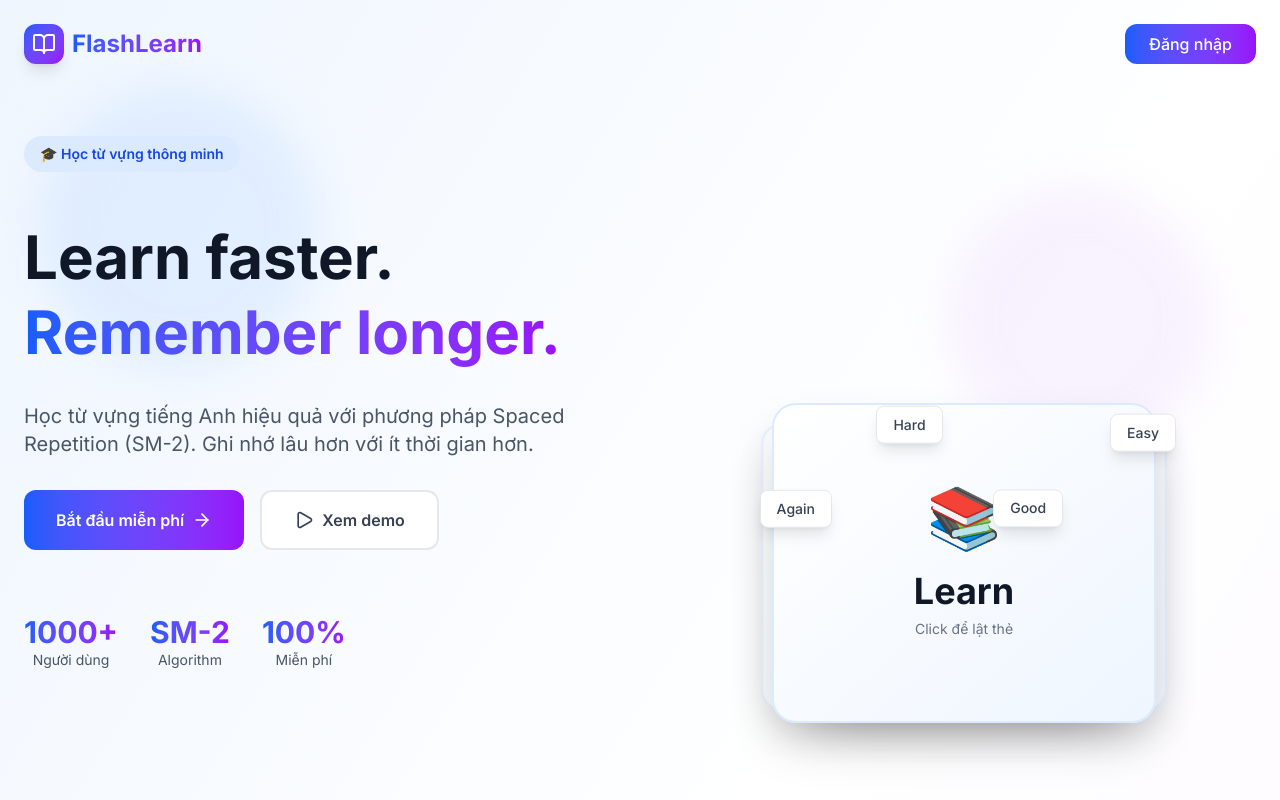
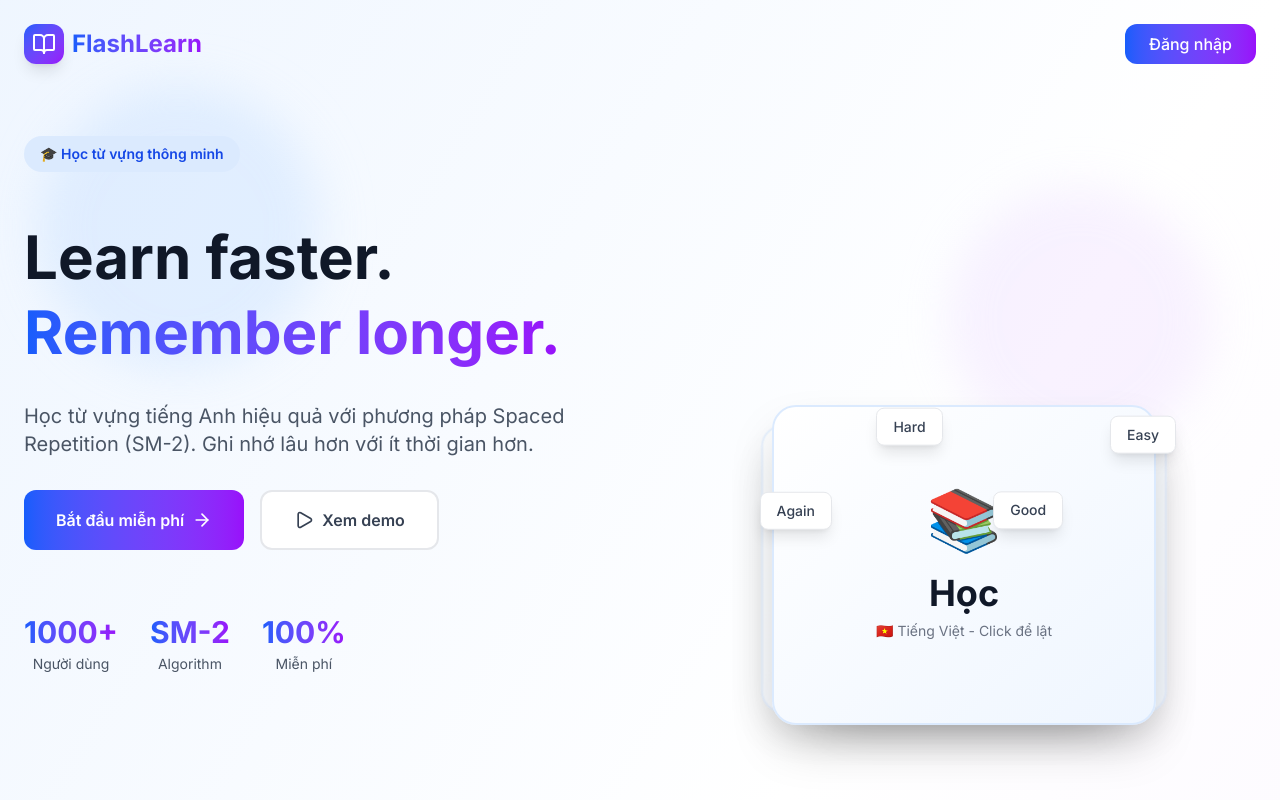
Before and after one commit to ngoctruonggiang/Flash_Card_FE, a Next.js app in the folder flashcard-app/: page / in a window 1280 px wide. Shown: the top 800 px of the page. Built offline with nearby package versions, Linux system fonts and the light colour scheme.

Commit message:
Update page.tsx

```diff
--- a/flashcard-app/app/page.tsx
+++ b/flashcard-app/app/page.tsx
@@ -20,9 +20,9 @@ export default function WelcomePage() {
   const [isFlipped, setIsFlipped] = useState(false);
 
   const flashcards = [
-    { front: 'Hello', back: 'Xin chào', emoji: '👋' },
-    { front: 'Learn', back: 'Học', emoji: '📚' },
-    { front: 'Success', back: 'Thành công', emoji: '🎯' }
+    { front: 'Xin chào', back: 'Hello', emoji: '👋' },
+    { front: 'Học', back: 'Learn', emoji: '📚' },
+    { front: 'Thành công', back: 'Success', emoji: '🎯' }
   ];
 
   useEffect(() => {
@@ -170,7 +170,7 @@ export default function WelcomePage() {
                 </motion.button>
 
                 <motion.button
-                  onClick={() => alert('Demo coming soon!')}
+                  onClick={() => alert('🎬 Demo sẽ có sớm thôi!')}
                   className="group px-8 py-4 bg-white text-gray-700 rounded-xl font-semibold border-2 border-gray-200 hover:border-blue-600 hover:shadow-lg transition-all duration-300 flex items-center justify-center space-x-2"
                   whileHover={{ scale: 1.05, y: -2 }}
                   whileTap={{ scale: 0.95 }}
@@ -192,13 +192,13 @@ export default function WelcomePage() {
                     <div className="text-3xl font-bold bg-gradient-to-r from-blue-600 to-purple-600 bg-clip-text text-transparent">
                       {stat.value}
                     </div>
-                    <div className="text-sm text-gray-600">{stat.label}</div>
+                    <div className="text-sm text-gray-600 mt-1">{stat.label}</div>
                   </div>
                 ))}
               </motion.div>
             </motion.div>
 
-            {/* Right 3D Cards */}
+            {/* Right 3D Cards - FIXED VERSION */}
             <motion.div
               className="relative h-[400px] sm:h-[450px] md:h-[500px] z-10"
               initial={{ opacity: 0, scale: 0.8 }}
@@ -206,7 +206,7 @@ export default function WelcomePage() {
               transition={{ delay: 0.4, duration: 0.8 }}
             >
               <div className="absolute inset-0 flex items-center justify-center">
-                <div className="relative w-full max-w-sm perspective-1000">
+                <div className="relative w-full max-w-sm" style={{ perspective: '1000px' }}>
                   <AnimatePresence mode="wait">
                     {flashcards.map((card, index) => {
                       const offset = index - currentCard;
@@ -240,28 +240,33 @@ export default function WelcomePage() {
                           <div
                             className="relative w-full h-80 cursor-pointer"
                             onClick={() => offset === 0 && setIsFlipped(!isFlipped)}
+                            style={{ transformStyle: 'preserve-3d' }}
                           >
-                            {/* Front */}
+                            {/* Front - TIẾNG VIỆT */}
                             <div
-                              className="absolute inset-0 backface-hidden bg-gradient-to-br from-white to-blue-50 rounded-3xl shadow-2xl border-2 border-blue-100 p-8 flex flex-col items-center justify-center"
-                              style={{ backfaceVisibility: 'hidden' }}
+                              className="absolute inset-0 bg-gradient-to-br from-white to-blue-50 rounded-3xl shadow-2xl border-2 border-blue-100 p-8 flex flex-col items-center justify-center"
+                              style={{
+                                backfaceVisibility: 'hidden',
+                                WebkitBackfaceVisibility: 'hidden'
+                              }}
                             >
                               <div className="text-6xl mb-6">{card.emoji}</div>
                               <h3 className="text-4xl font-bold text-gray-900 mb-2">{card.front}</h3>
-                              <p className="text-gray-500 text-sm">Click để lật thẻ</p>
+                              <p className="text-gray-500 text-sm">🇻🇳 Tiếng Việt - Click để lật</p>
                             </div>
 
-                            {/* Back */}
+                            {/* Back - TIẾNG ANH (FIXED - không bị ngược) */}
                             <div
-                              className="absolute inset-0 backface-hidden bg-gradient-to-br from-purple-500 to-blue-600 rounded-3xl shadow-2xl p-8 flex flex-col items-center justify-center"
+                              className="absolute inset-0 bg-gradient-to-br from-purple-500 to-blue-600 rounded-3xl shadow-2xl p-8 flex flex-col items-center justify-center"
                               style={{
                                 backfaceVisibility: 'hidden',
+                                WebkitBackfaceVisibility: 'hidden',
                                 transform: 'rotateY(180deg)'
                               }}
                             >
-                              <div className="text-6xl mb-6">{card.emoji}</div>
+                              <div className="text-6xl mb-6" style={{ transform: 'scaleX(1)' }}>{card.emoji}</div>
                               <h3 className="text-4xl font-bold text-white mb-2">{card.back}</h3>
-                              <p className="text-blue-100 text-sm">Nghĩa tiếng Việt</p>
+                              <p className="text-blue-100 text-sm">🇬🇧 English Translation</p>
                             </div>
                           </div>
                         </motion.div>
@@ -397,13 +402,6 @@ export default function WelcomePage() {
         .animation-delay-4000 {
           animation-delay: 4s;
         }
-        .perspective-1000 {
-          perspective: 1000px;
-        }
-        .backface-hidden {
-          backface-visibility: hidden;
-          -webkit-backface-visibility: hidden;
-        }
       `}</style>
     </div>
   );
```
